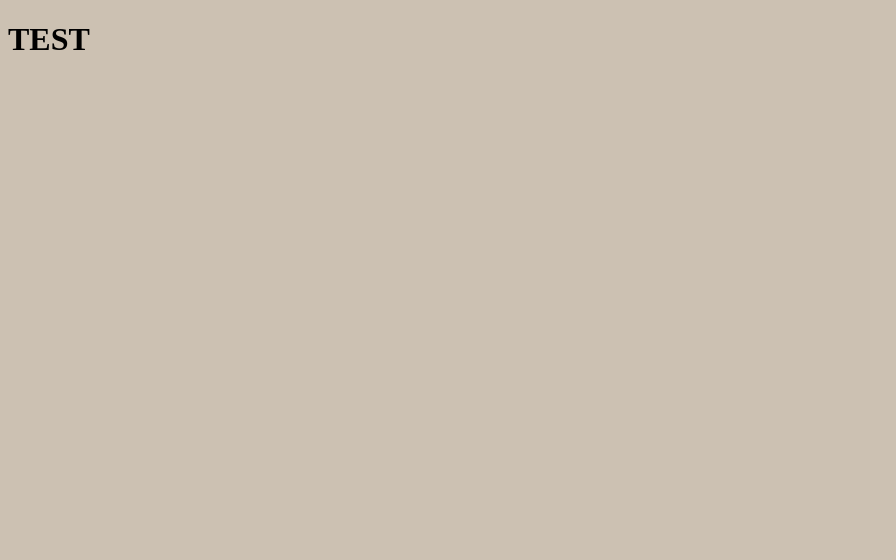
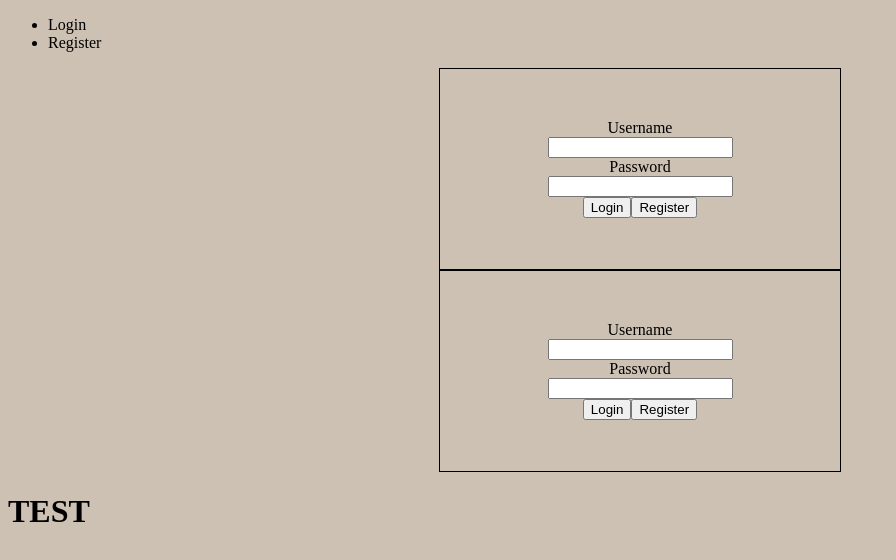
Before and after one commit to ArminasStrolys/arminas_strolys_2022_06_27, a React (Create React App) app in the folder client/: page /login in a window 1280 px wide. Shown: the top 560 px of the page, without its empty margins (0-896 px from the left). Built offline with nearby package versions, Linux system fonts and the light colour scheme.

Commit message:
Modeling layout

```diff
--- a/client/src/components/app/App.js
+++ b/client/src/components/app/App.js
@@ -1,8 +1,19 @@
+import { BrowserRouter as Router, Route, Routes } from "react-router-dom";
+import Navbar from "./navbar/Navbar";
+import Login from "./login/Login";
+import Register from "./register/Register";
 
 function App() {
   return (
-    <div className="App">
-  <h1>TEST</h1>
+    <div>
+      <Navbar />
+      <Login />
+      <Router>
+        <Routes>
+        <Route path="/login" element={<Login />} />
+        </Routes>
+      </Router>
+      <h1>TEST</h1>
     </div>
   );
 }
--- /dev/null
+++ b/client/src/components/app/login/Login.jsx
@@ -0,0 +1,20 @@
+import React from "react";
+
+const Login = () => {
+  return (
+    <div className="login_panel">
+      <form className="login_form">
+        <label>Username</label>
+        <input type="text" required />
+        <br />
+        <label>Password</label>
+        <input type="text" required />
+        <br />
+        <button>Login</button>
+        <button>Register</button>
+      </form>
+    </div>
+  );
+};
+
+export default Login;
--- /dev/null
+++ b/client/src/components/app/navbar/Navbar.jsx
@@ -0,0 +1,14 @@
+import React from 'react';
+
+const Navbar = () => {
+    return (
+        <div className='navbar_class'>
+            <ul>
+                <li>Login</li>
+                <li>Register</li>
+            </ul>
+        </div>
+    );
+}
+
+export default Navbar;
--- /dev/null
+++ b/client/src/components/app/register/Register.jsx
@@ -0,0 +1,23 @@
+import React from "react";
+
+const Register = () => {
+  return (
+    <div>
+      <form>
+      <label>Username</label>
+        <input type="text" required />
+        <br />
+        <label>Password</label>
+        <input type="password" required />
+        <br />
+        <label>Repeat password</label>
+        <input type="password" required />
+        <br />
+        <button>Login</button>
+        <button>Register</button>
+      </form>
+    </div>
+  );
+};
+
+export default Register;
--- a/client/src/style/_body.scss
+++ b/client/src/style/_body.scss
@@ -1,5 +1,4 @@
 @import "_var.scss";
-
 
 body {
     background-color: rgb(204, 193, 178);
--- /dev/null
+++ b/client/src/style/_login.scss
@@ -0,0 +1,12 @@
+.login_panel {
+  margin: 0 auto;
+  padding-top: 50px;
+  width: 400px;
+  height: 150px;
+  border: 1px solid black;
+  text-align: center;
+}
+.login_form {
+  margin: auto;
+  width: 200px;
+}
--- /dev/null
+++ b/client/src/style/_nav.scss
@@ -0,0 +1,5 @@
+@import "_var.scss";
+
+.navbar_class{
+    margin: 0 auto;
+}
--- a/client/src/style/style.scss
+++ b/client/src/style/style.scss
@@ -1 +1,4 @@
-@import "body.scss";
+@import "_body.scss";
+@import "_nav.scss";
+@import "_login.scss";
+@import "_register.scss";
```
Also changed, not shown: client/src/style/_register.scss (added).
